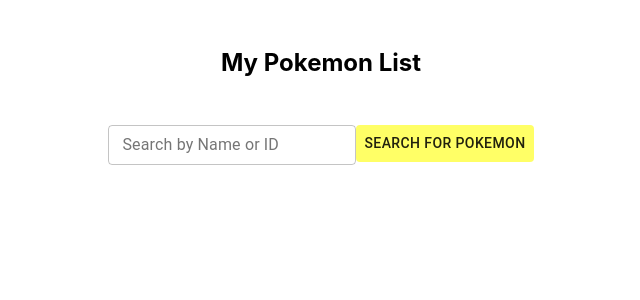
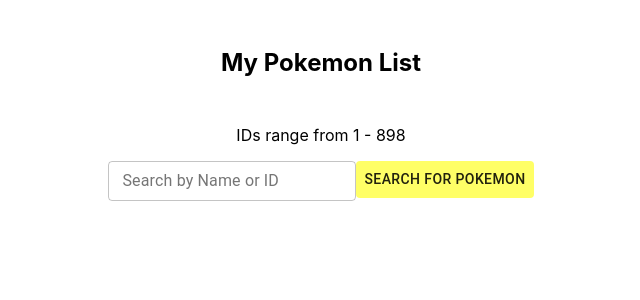
Before and after one commit to bloominstituteoftechnology/React-Redux-App, a React (Create React App) app: page / in a window 1280 px wide. Shown: the top 300 px of the page, without its empty margins (319-959 px from the left). Built offline with nearby package versions, Linux system fonts and the light colour scheme.

Commit message:
adds id rnage

```diff
--- a/src/components/Header.js
+++ b/src/components/Header.js
@@ -15,6 +15,7 @@
     return (
         <StyledHeader>
             <h2>My Pokemon List</h2>
+            <p>IDs range from 1 - 898</p>
             <SearchForm />
         </StyledHeader>
     )
```
